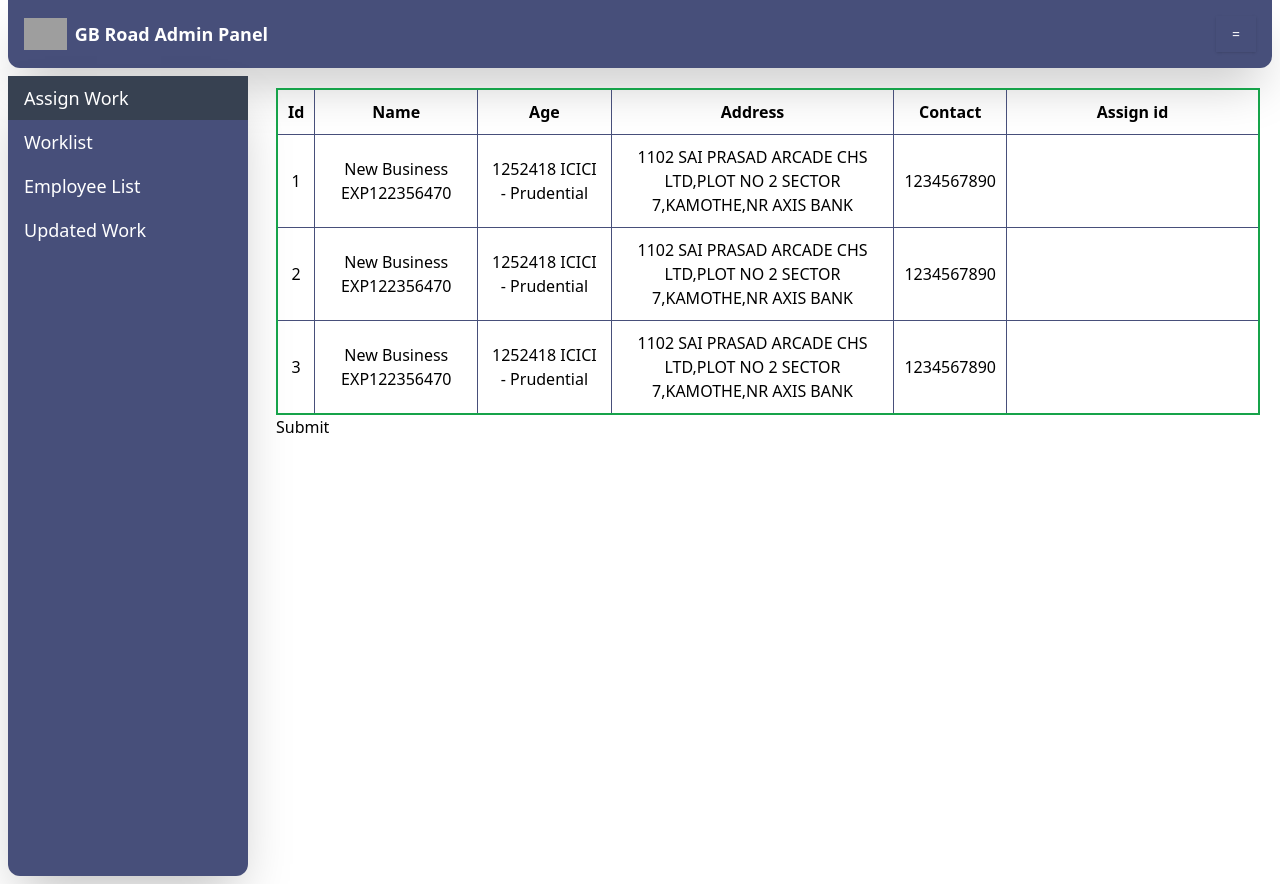
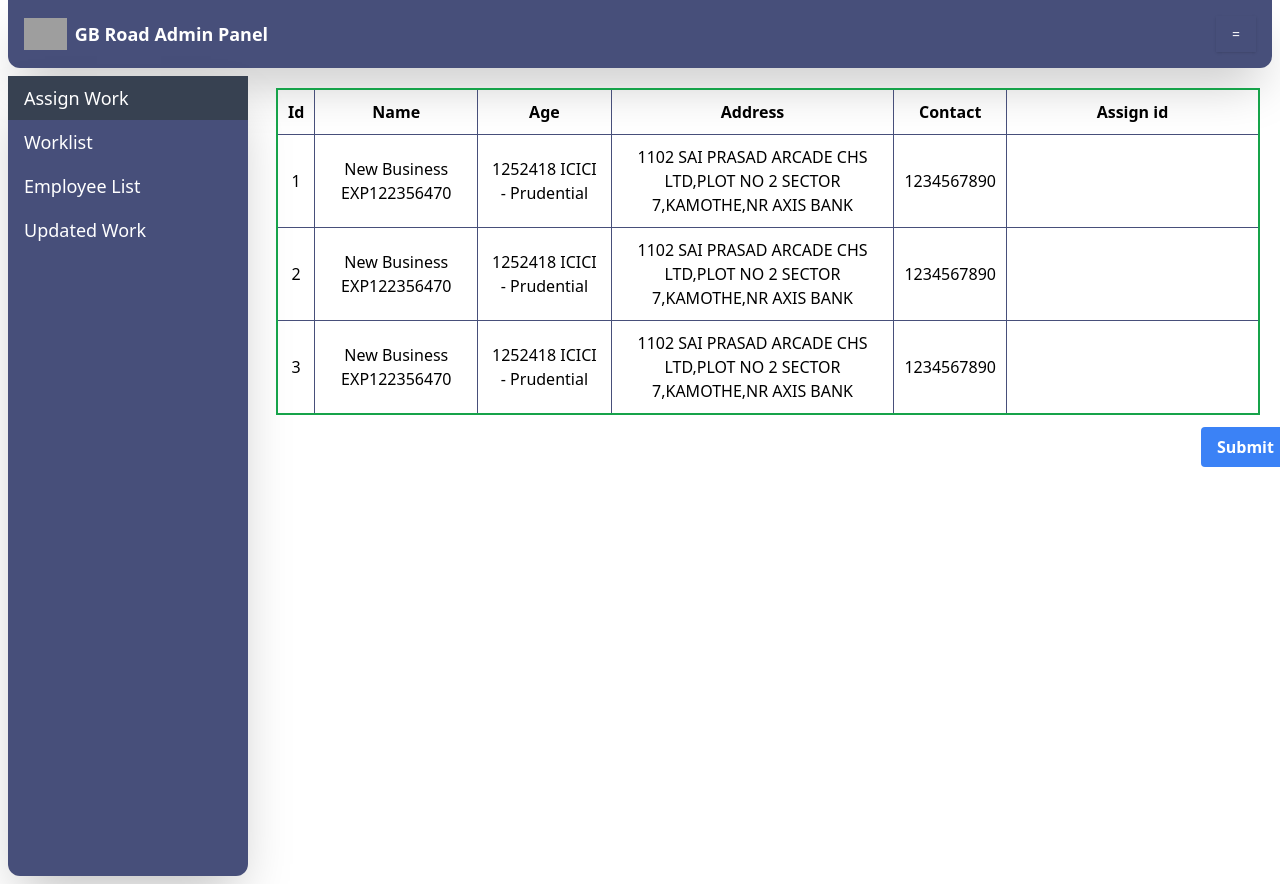
Before and after one commit to Meet2054/Project, a React (Vite) app: page / in a window 1280 px wide. Built offline with nearby package versions, Linux system fonts and the light colour scheme; grey boxes are pictures that could not be loaded.

Commit message:
AssignWork_Upadate

```diff
--- a/src/Admin/AssignWork.jsx
+++ b/src/Admin/AssignWork.jsx
@@ -50,8 +50,10 @@
                     )
                 })}
             </table>
-            <button type="submit" onClick={Id_Alot()}>Submit</button>
-        </div>
+            <button className="bg-blue-500 hover:bg-blue-700 text-white font-bold py-2 px-4 rounded focus:outline-none focus:shadow-outline mt-3 ml-[94%]" type="button">
+                Submit
+            </button>
+      </div>
   </div>;
 }
 
```
